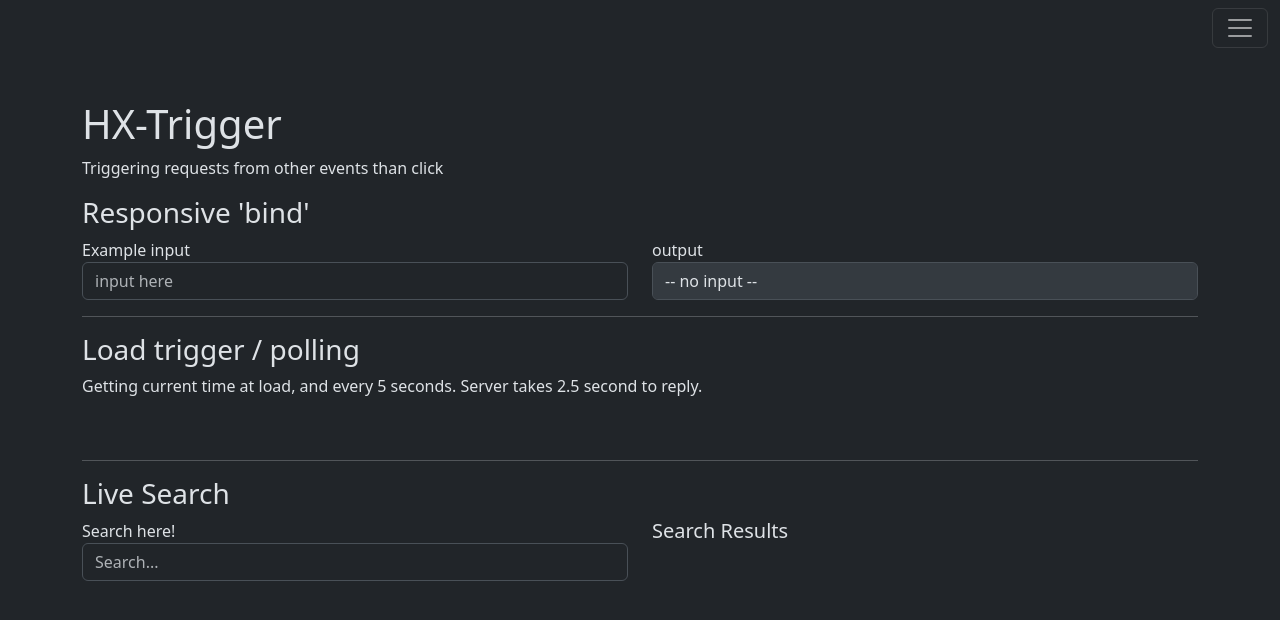
After one commit to OleJoik/htmx-play, a FastAPI app: template templates/examples/03-hx-trigger.html in a window 1280 px wide. The commit adds this page. Shown: the top 620 px of the page. Run offline with FastAPI, Linux system fonts and the light colour scheme; the template is opened without the code that fills it, so the values that code supplies are empty; some libraries are stand-ins or nearby versions.

Commit message:
HX-trigger (includes 'react' binds example)

```diff
--- a/main.py
+++ b/main.py
@@ -8,8 +8,7 @@ from services.contact import Contact
 
 import templates
 
-from examples.example_01_button_click import router as button_click_router
-from examples.example_02_counter import router as counter_router
+from examples.examples import router as examples_router
 
 Contact.load_db()
 
@@ -117,5 +116,4 @@ def contacts_delete(request: Request, contact_id: int):
 
 app.include_router(ui_router)
 
-app.include_router(button_click_router, prefix="/example-01")
-app.include_router(counter_router, prefix="/example-02")
+app.include_router(examples_router)
--- a/templates.py
+++ b/templates.py
@@ -45,7 +45,14 @@ def example_1_page(request: Request):
 
 def example_2_page(request: Request):
     return _templates.TemplateResponse(
-        name="examples/02-react-counter-example.html",
+        name="examples/02-react-counter.html",
+        context={"request": request},
+    )
+
+
+def example_3_page(request: Request):
+    return _templates.TemplateResponse(
+        name="examples/03-hx-trigger.html",
         context={"request": request},
     )
 
--- a/templates/components/navbar.html
+++ b/templates/components/navbar.html
@@ -27,6 +27,11 @@
                         <a class="nav-link  {% if ( request.url.path.startswith('/example-02') ) %}active{% endif %}"" href="
                             /example-02">02 React Counter</a>
                     </li>
+
+                    <li class="nav-item">
+                        <a class="nav-link  {% if ( request.url.path.startswith('/example-03') ) %}active{% endif %}"" href="
+                            /example-03">03 HX-Trigger</a>
+                    </li>
                 </ul>
             </div>
         </div>
--- a/templates/examples/02-react-counter-example.html
+++ b/templates/examples/02-react-counter.html
@@ -1,4 +1,5 @@
-{% extends 'layout.html' %} {% block content %}
+{% extends 'layout.html' %}
+{% block content %}
     <h1>'React' Counter Example</h1>
     <script src="https://unpkg.com/htmx.org@1.9.11"></script>
     <div id="counter-display" style="font-size: 50px">
--- /dev/null
+++ b/templates/examples/03-hx-trigger.html
@@ -0,0 +1,86 @@
+{% extends 'layout.html' %}
+{% block content %}
+    <h1>HX-Trigger</h1>
+
+    <p>Triggering requests from other events than click</p>
+
+    <h3>Responsive 'bind'</h3>
+    <div class="row">
+        <div class="col-6">
+            <div class="form-group">
+                <label>Example input</label>
+                <input
+                     class="form-control"
+                     name="inputName"
+                     hx-post="bind"
+                     hx-trigger="keyup changed delay:200ms"
+                     hx-target="#bind-target"
+                     placeholder="input here"
+                 >
+            </div>
+        </div>
+        <div class="col-6">
+            <label>output</label>
+            <input
+                id="bind-target"
+                class="form-control"
+                disabled
+                value="-- no input --"
+                type="text"
+            >
+        </div>
+    </div>
+
+    <hr>
+
+    <h3>Load trigger / polling</h3>
+
+    <div class="row">
+        <div class="col-10">
+            </ul>
+            <p>Getting current time at load, and every 5 seconds. Server takes 2.5 second to reply.</p>
+
+            <div
+                hx-get="time"
+                hx-target="#current-time"
+                hx-swap="outerHTML"
+                hx-trigger="load, every 5s"
+                hx-indicator="#time-spinner"
+            >
+                <p id="current-time"></p>
+            </div>
+        </div>
+        <div class="col-2">
+            <img id="time-spinner" alt="Result loading..." class="htmx-indicator" width="70px" height="70px" src="/public/clock.svg"/>
+        </div>
+    </div>
+
+
+    <hr>
+
+    <h3>Live Search</h3>
+    <div class="row">
+        <div class="col">
+            <div class="form-group">
+                <label>Search here!</label>
+                <input
+                     class="form-control"
+                     name="search"
+                     hx-get="search"
+                     hx-target="#search-results"
+                     hx-trigger="load, keyup changed delay:500ms"
+                     placeholder="Search..."
+                 >
+            </div>
+        </div>
+        <div class="col-6">
+            <h5>Search Results</h5>
+            <div id="search-results">
+                <!-- Search results will be displayed here -->
+            </div>
+        </div>
+    </div>
+
+
+    <script src="https://unpkg.com/htmx.org@1.9.11"></script>
+{% endblock %}
```
Also changed, not shown: examples/example_03_trigger.py (added, +89 -0 lines), examples/examples.py (added, +9 -0 lines), public/clock.svg (added).
